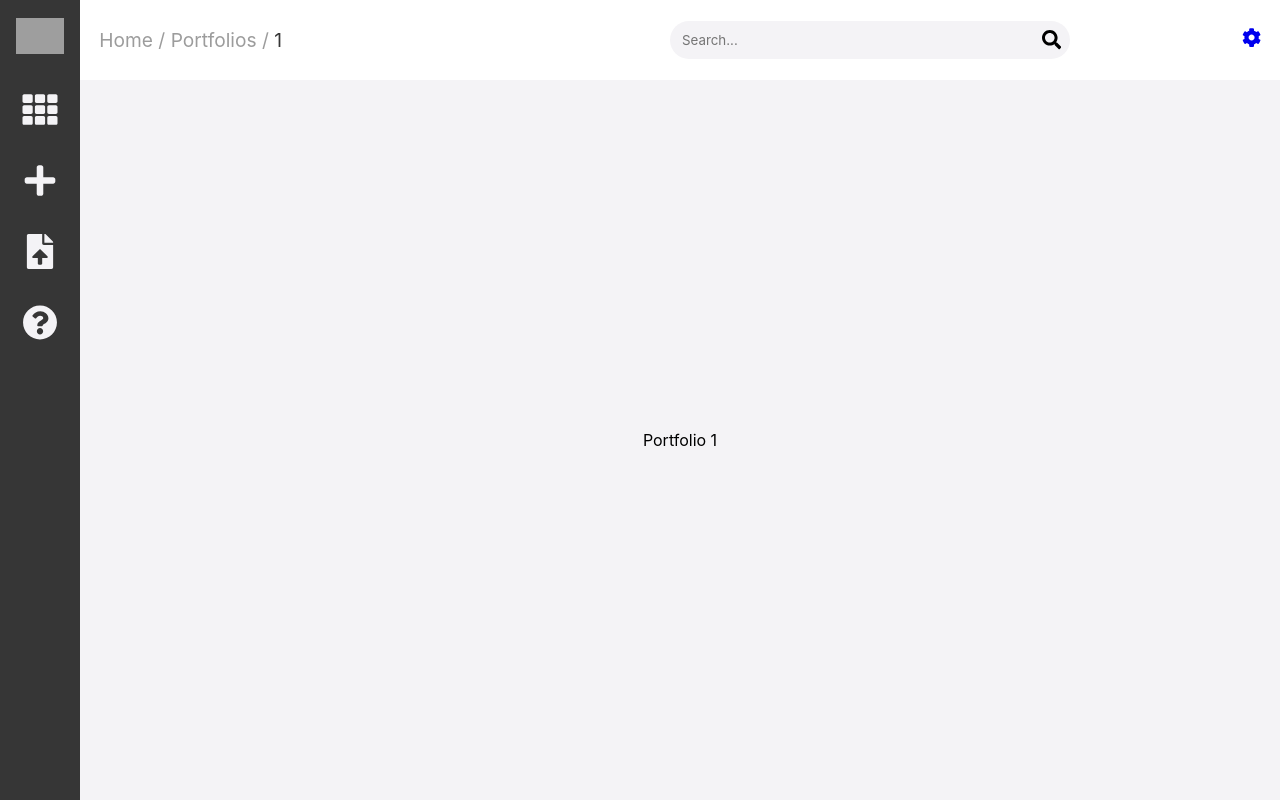
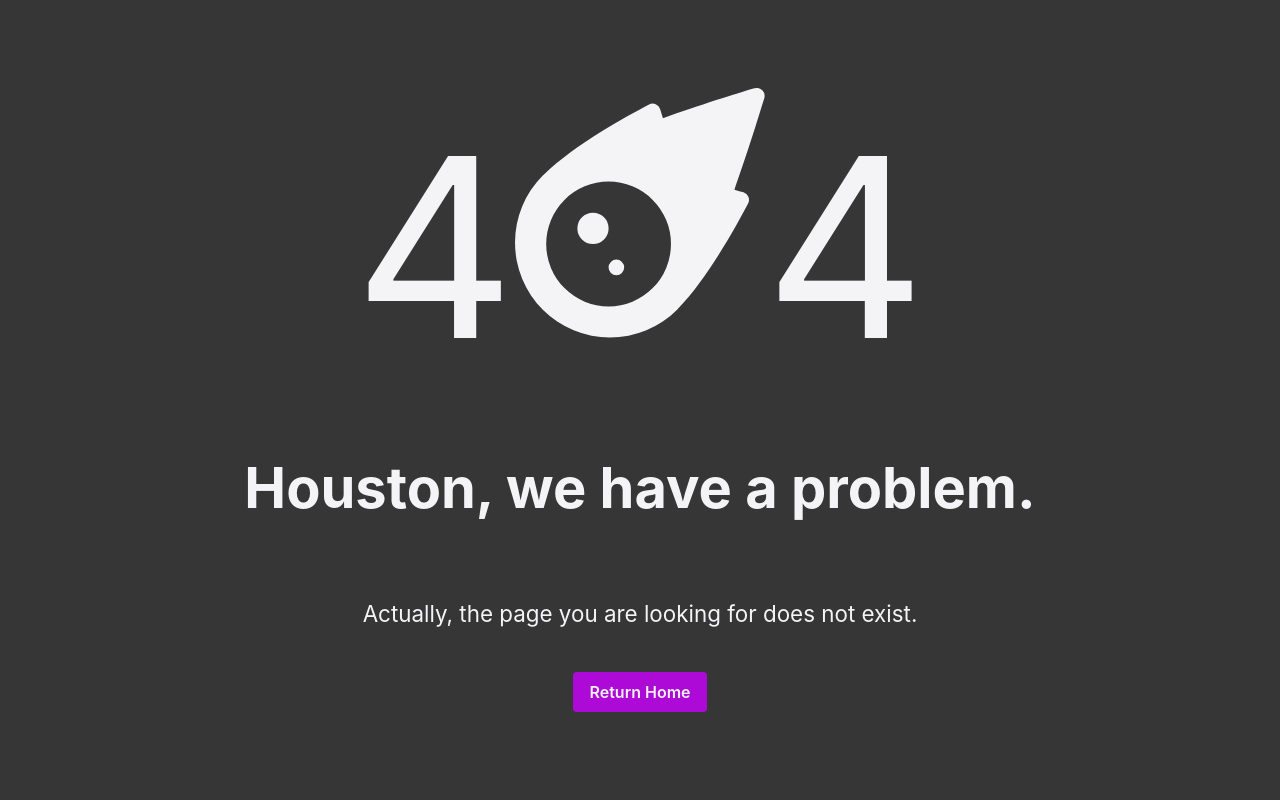
Before and after one commit to untypedjay/defigain, a React (Create React App) app: page /portfolios/1 in a window 1280 px wide. Built offline with nearby package versions, Linux system fonts and the light colour scheme; grey boxes are pictures that could not be loaded.

Commit message:
Implement invalid portfolio error handling

```diff
--- a/src/pages/Portfolio.tsx
+++ b/src/pages/Portfolio.tsx
@@ -1,5 +1,7 @@
 import React from 'react';
 import { Layout } from '../components/Layout';
+import NotFound from './NotFound';
+import { getPortfolioByName } from '../services/portfolio';
 
 interface Props {
   match: any;
@@ -7,6 +9,12 @@ interface Props {
 
 export default function Portfolio({ match }: Props) {
   const { portfolioName } = match.params;
+  const portfolio =  getPortfolioByName(portfolioName);
+  console.log(portfolio)
+
+  if (!portfolio) {
+    return <NotFound/>;
+  }
 
   return (
     <Layout>
```
